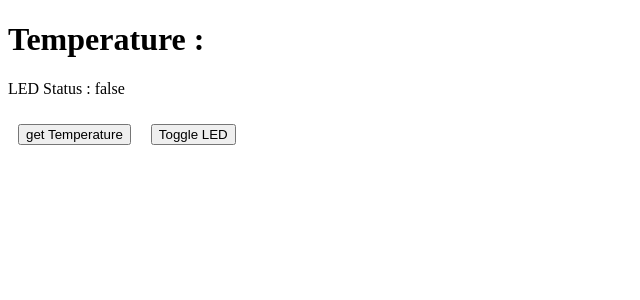
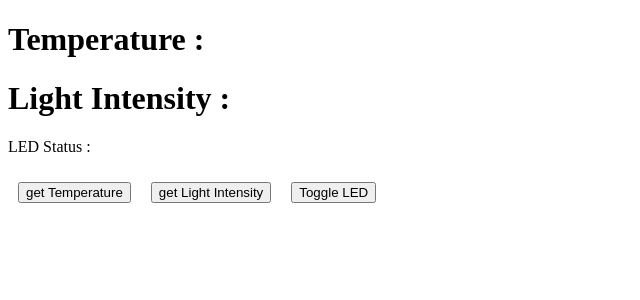
Before and after one commit to SupansaTan/chatbot-web, an Angular app: page / in a window 1280 px wide. Shown: the top 300 px of the page, without its empty margins (0-640 px from the left). Built offline with nearby package versions, Linux system fonts and the light colour scheme.

Commit message:
get light and toggle LED

```diff
--- a/src/app/app.component.html
+++ b/src/app/app.component.html
@@ -3,8 +3,14 @@
 </div>
 
 <div>
-  <p>{{ 'LED Status : ' +  openLed }}</p>
+  <h1>{{ 'Light Intensity : ' +  light }}</h1>
 </div>
 
+<div>
+  <p>{{ 'LED Status : ' +  LEDstatus }}</p>
+</div>
+
+
 <button (click)="getTemp()" style="margin: 10px;">get Temperature</button>
+<button (click)="getLight()" style="margin: 10px;">get Light Intensity</button>
 <button (click)="toggleLed()" style="margin: 10px;">Toggle LED</button>
--- a/src/app/app.component.ts
+++ b/src/app/app.component.ts
@@ -1,4 +1,5 @@
 import { TempModel } from './temp.model';
+import { LightModel } from './light.model';
 import { Component } from '@angular/core';
 import { AppService } from './app.service';
 
@@ -12,6 +13,8 @@ export class AppComponent {
   title = 'chat-bot';
   openLed: boolean = false
   temp: string = ''
+  light: string = ''
+  LEDstatus: string = ''
 
   constructor(private appService: AppService) {}
 
@@ -29,11 +32,23 @@ export class AppComponent {
 
   toggleLed() {
     this.openLed = !this.openLed
-    this.appService.toggleLed(this.openLed).subscribe(
+    if (this.openLed == true) {
+      this.LEDstatus = "ON"
+    }
+    else { this.LEDstatus = "OFF"}
+    this.appService.toggleLed(this.LEDstatus).subscribe(
       (res) => {
         console.log(res)
       },
       (err) => console.log(err)
     )
   }
+
+  getLight(){
+    this.appService.getLight().subscribe(
+      (data: LightModel) => {
+        this.light = data.value
+      }
+    )
+  }
 }
--- a/src/app/app.service.ts
+++ b/src/app/app.service.ts
@@ -5,6 +5,7 @@ import { Observable } from 'rxjs';
 
 import { TempModel } from './temp.model';
 import { ledModel } from './led.model';
+import { LightModel } from './light.model';
 
 @Injectable({
   providedIn: 'root'
@@ -20,9 +21,15 @@ export class AppService {
     return this.http.get<TempModel>(url)
   }
 
-  toggleLed(status: boolean) {
+  toggleLed(LEDstatus: any) {
     const url = `${this.apiURL}/led`
-    let data = { "led": status.toString() }
-    return this.http.post(url, data)
+    let data = { "led": LEDstatus }
+    const body=JSON.stringify(data)
+    return this.http.post(url, body)
+  }
+
+  getLight(): Observable<LightModel> {
+    const url = `${this.apiURL}/light`
+    return this.http.get<LightModel>(url)
   }
 }
```
